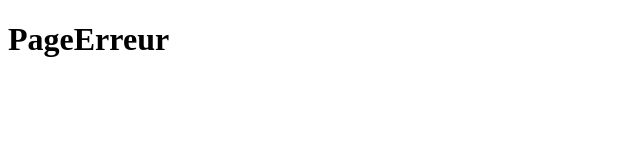
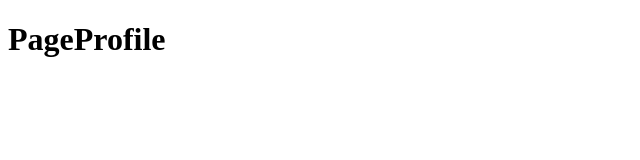
Before and after one commit to YASSINE2004DS/ServiceManager, a React (Vite) app in the folder ServiceManagerFrontend/: page /profile in a window 1280 px wide. Before the commit this address had no page. Shown: the top 160 px of the page, without its empty margins (0-640 px from the left). Built offline with nearby package versions, Linux system fonts and the light colour scheme.

Commit message:
feat(PageProfile): ajouter la page profile

```diff
--- /dev/null
+++ b/ServiceManagerFrontend/src/Pages/PageProfile/PageProfile.jsx
@@ -0,0 +1,7 @@
+import './PageProfile.css'
+
+function PageProfile() {
+  return <h1>PageProfile</h1>;
+}
+
+export default PageProfile;
--- a/ServiceManagerFrontend/src/main.jsx
+++ b/ServiceManagerFrontend/src/main.jsx
@@ -13,6 +13,7 @@ import PageInscription from './Pages/PageInscription/PageInscription';
 import PageConnexion from './Pages/PageConnextion/PageConnexion';
 import PageDemandeEnvoyer from './Pages/PageDemandeEnvoyer/PageDemandeEnvoyer';
 import PageBoiteEmails from './Pages/PageBoiteEmails/PageBoiteEmails';
+import PageProfile from './Pages/PageProfile/PageProfile';
 
 const router = createBrowserRouter([
     {
@@ -56,6 +57,10 @@ const router = createBrowserRouter([
         path: '/intervention',
         element: <PageIntervention />,
     },
+    {
+        path: '/profile',
+        element: <PageProfile />
+    }
 ]);
 
 createRoot(document.getElementById('root')).render(
```
Also changed, not shown: ServiceManagerFrontend/src/Pages/PageProfile/PageProfile.css (added).
